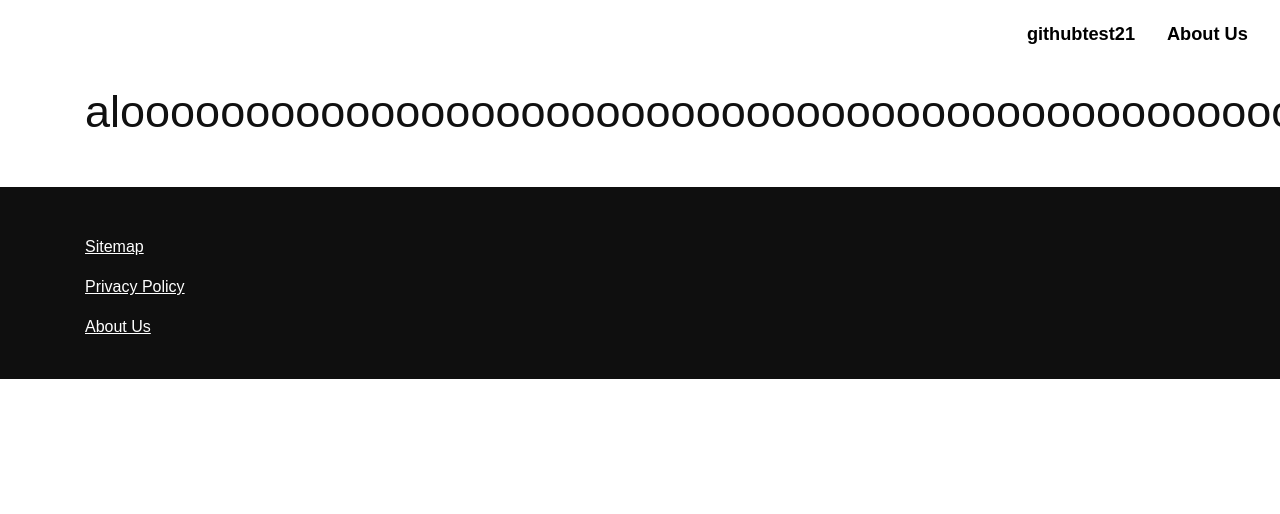
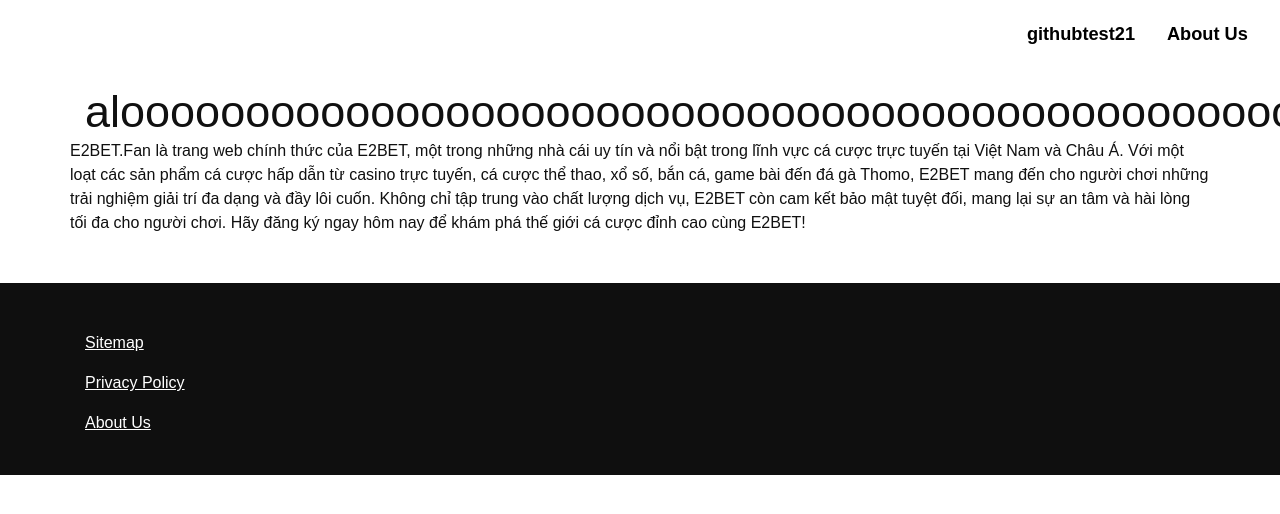
Before and after one commit to cloudstackstc/aa11test21, a plain HTML site: page index.html in a window 1280 px wide. Shown: the top 514 px of the page. Drawn offline with nearby package versions, Linux system fonts and the light colour scheme.

Commit message:
Update index.html

```diff
--- a/index.html
+++ b/index.html
@@ -420,6 +420,10 @@ padding-bottom: 0px !important;
 <div class="row">
 <div class="text-center col-lg-12 " id="">
 <h1 class="fb9813013c8d9ddd8bbd2d6c618693a0d mb-0 text-dark">alooooooooooooooooooooooooooooooooooooooooooooooooooooo</h1></div>
+ E2BET.Fan là trang web chính thức của E2BET, một trong những nhà cái uy tín và nổi bật trong lĩnh vực cá cược trực tuyến tại Việt Nam và Châu Á.
+ Với một loạt các sản phẩm cá cược hấp dẫn từ casino trực tuyến, cá cược thể thao, xổ số, bắn cá, game bài đến đá gà Thomo, E2BET mang đến cho người chơi những trải nghiệm giải trí đa dạng và đầy lôi cuốn.
+ Không chỉ tập trung vào chất lượng dịch vụ, E2BET còn cam kết bảo mật tuyệt đối, mang lại sự an tâm và hài lòng tối đa cho người chơi.
+ Hãy đăng ký ngay hôm nay để khám phá thế giới cá cược đỉnh cao cùng E2BET!
 </div>
 </div>
 </div></div>
```
